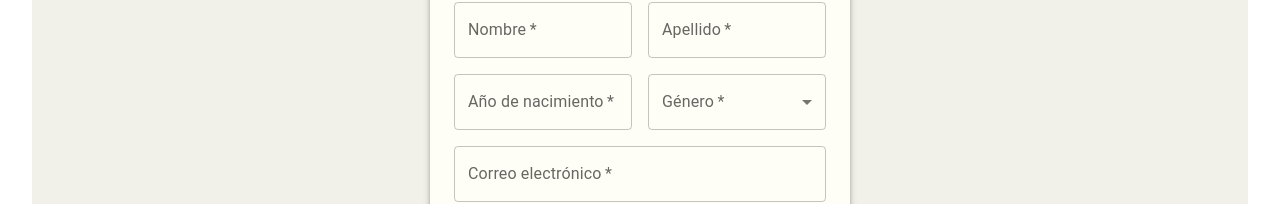
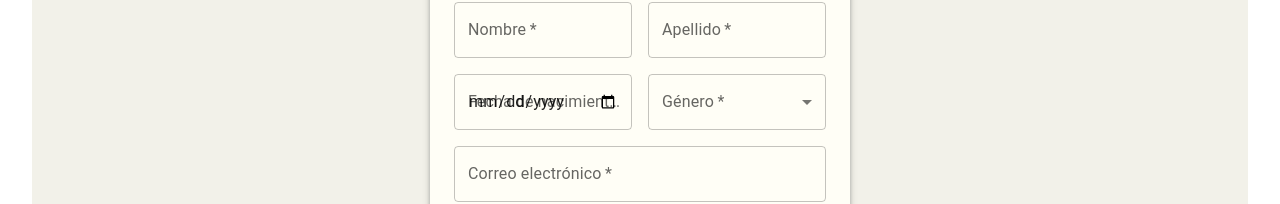
Before and after one commit to pamelagrhz/DietAppv2, a React (Vite) app in the folder DietApp/: page /register in a window 1280 px wide. Shown: the part 406-610 px from the top of the page. Built offline with nearby package versions, Linux system fonts and the light colour scheme.

Commit message:
fix(Login n register): fix register date type

```diff
--- a/DietApp/src/features/auth/components/register/RegisterForm.jsx
+++ b/DietApp/src/features/auth/components/register/RegisterForm.jsx
@@ -39,7 +39,9 @@ export default function RegisterForm() {
   const lastNameError = register.lastName.trim().length > 0 && !isValidName(register.lastName);
 
   const currentYear = new Date().getFullYear();
-  const birthYearNum = Number(register.birthYear);
+  const birthYearNum = register.birthYear
+    ? Number(register.birthYear.split('-')[0])
+    : NaN;
   const birthYearError =
     register.birthYear !== '' &&
     (Number.isNaN(birthYearNum) || birthYearNum < 1900 || birthYearNum > currentYear);
@@ -107,15 +109,15 @@ export default function RegisterForm() {
 
       <Box sx={{ display: 'flex', gap: 2 }}>
         <TextField
-          label="Año de nacimiento"
-          type="number"
+          label="Fecha de nacimiento"
+          type="date"
           value={register.birthYear}
           onChange={handleChange('birthYear')}
           fullWidth
           required
           error={birthYearError}
           helperText={birthYearError ? `Entre 1900 y ${currentYear}` : ''}
-          inputProps={{ min: 1900, max: currentYear }}
+          inputProps={{ min: '1900-01-01', max: `${currentYear}-12-31` }}
         />
 
         <FormControl fullWidth required>
```
